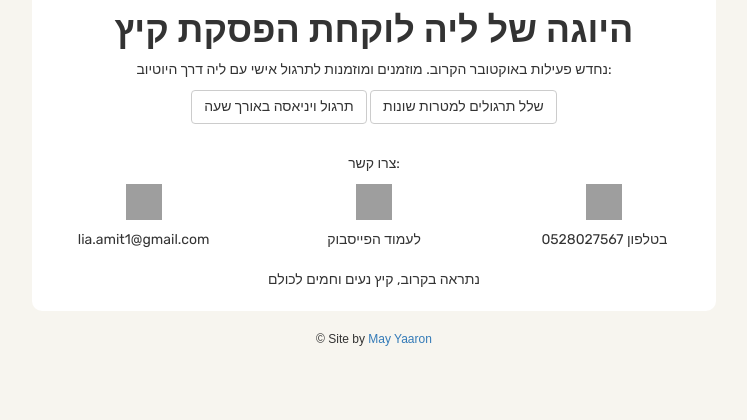
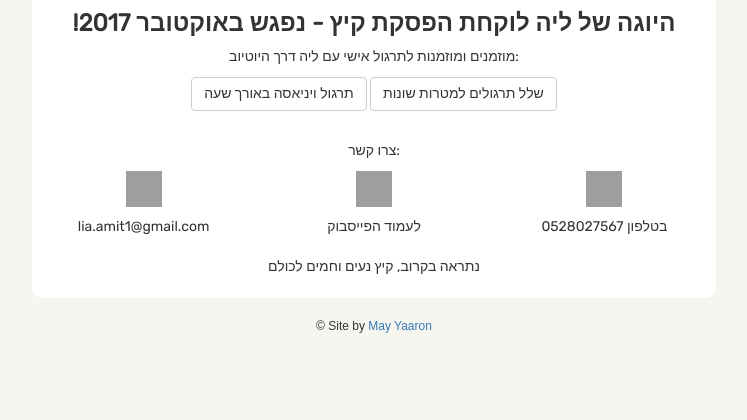
Before and after one commit to maykmayx/YogaRegApp, a Django app: page / in a window 1280 px wide. Shown: the part 321-741 px from the top of the page, without its empty margins (266-1013 px from the left). Run offline with Django 3.2, Linux system fonts and the light colour scheme; some libraries are stand-ins or nearby versions; grey boxes are pictures that could not be loaded.

```diff
--- a/app/templates/summer_index.html
+++ b/app/templates/summer_index.html
@@ -24,8 +24,8 @@
             <div class="reg-container">
                     <div class="row">
                         <div class="col-xs-12">
-                            <h1 dir="rtl"><b>היוגה של ליה לוקחת הפסקת קיץ</b></h1>
-                            <p>נחדש פעילות באוקטובר הקרוב.
+                            <h3 dir="rtl"><b>היוגה של ליה לוקחת הפסקת קיץ - נפגש באוקטובר 2017!</b></h3>
+                            <p>
                                                                מוזמנים ומוזמנות לתרגול אישי עם ליה דרך היוטיוב:
                             </p>
                         </div>
```
